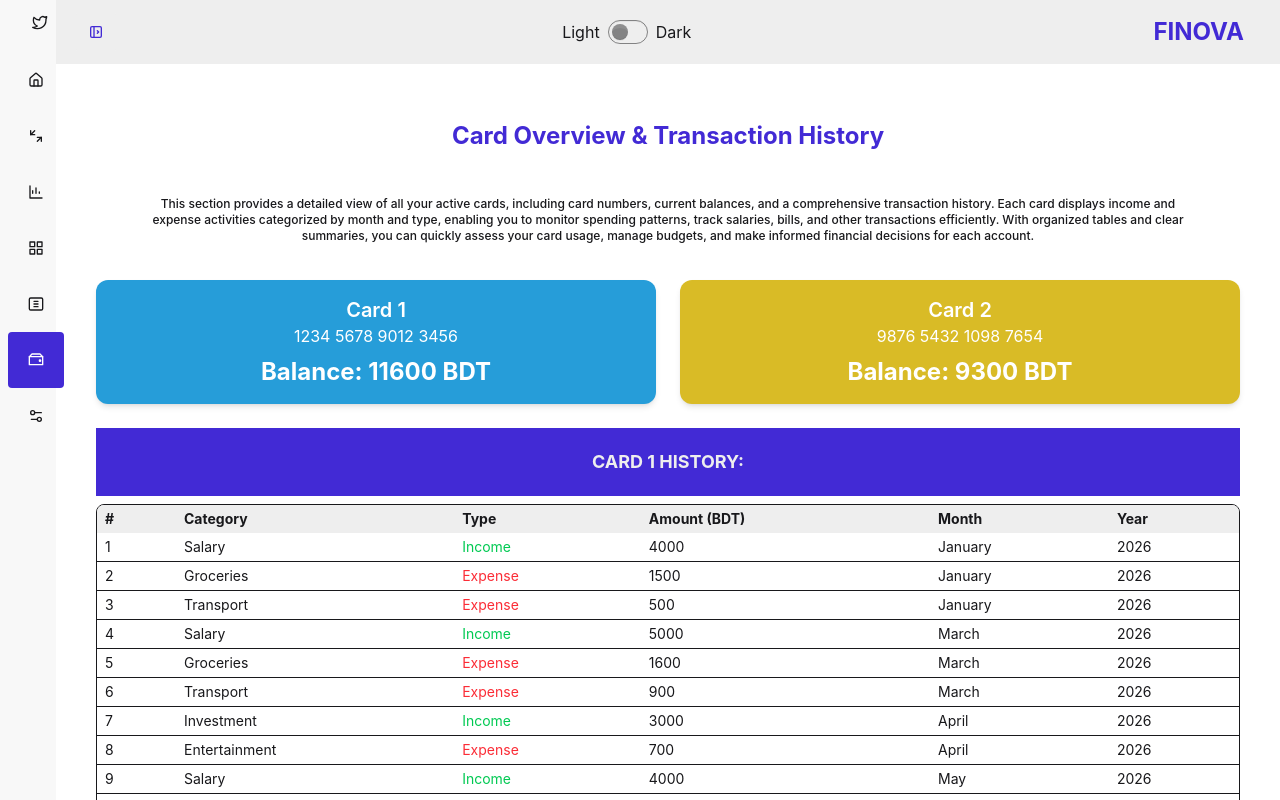
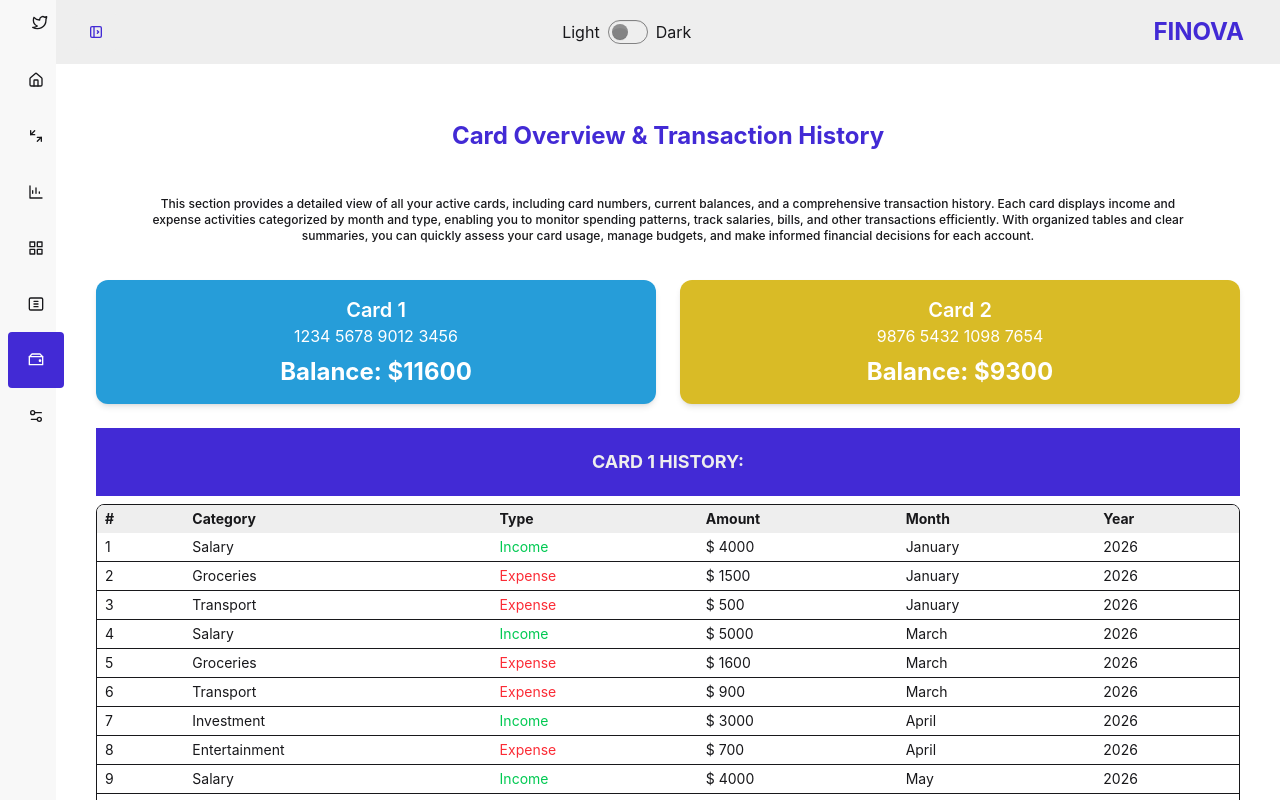
Before and after one commit to sumayaislamm/finance_dashboard, a React (Vite) app: page /wallets in a window 1280 px wide. Shown: the top 800 px of the page. Built offline with nearby package versions, Linux system fonts and the light colour scheme.

Commit message:
some errors handle

```diff
--- a/src/pages/Dashboard/Dashboard.jsx
+++ b/src/pages/Dashboard/Dashboard.jsx
@@ -135,7 +135,7 @@ const Dashboard = () => {
                 <div className="text-center my-4">
                     {totalExpense > totalIncome ? (
                         <p className="text-red-500 font-semibold">
-                            You are spending more than earning ⚠️
+                            You are spending more than your total balance ⚠️
                         </p>
                     ) : (
                         <p className="text-green-500 font-semibold">
--- a/src/pages/Transactions/Transactions.jsx
+++ b/src/pages/Transactions/Transactions.jsx
@@ -15,7 +15,7 @@ const Transactions = () => {
 
     const [form, setForm] = useState({
         id: null,
-        date: "",
+        month: "",
         amount: "",
         category: "",
         type: "expense",
@@ -141,7 +141,7 @@ const Transactions = () => {
                         onChange={(e) =>
                             setForm({ ...form, month: e.target.value })
                         }
-                        className="border p-2 mr-2"
+                        className="border p-2 mr-2 gap-3 my-10"
                     >
                         <option value="">Select Month</option>
                         <option value="January">January</option>
--- a/src/pages/Wallets/Wallets.jsx
+++ b/src/pages/Wallets/Wallets.jsx
@@ -44,7 +44,7 @@ const Wallets = () => {
                             <h3 className="text-xl font-semibold text-white">{wallet.name}</h3>
                             <p className="text-white mb-2">{wallet.number}</p>
                             <p className="text-white font-bold text-2xl">
-                                Balance: {wallet.balance} BDT
+                                Balance: ${wallet.balance}
                             </p>
                         </div>
                         {role === "Admin" && (
@@ -81,7 +81,7 @@ const Wallets = () => {
                                     <th className="px-2 py-1">#</th>
                                     <th className="px-2 py-1">Category</th>
                                     <th className="px-2 py-1">Type</th>
-                                    <th className="px-2 py-1">Amount (BDT)</th>
+                                    <th className="px-2 py-1">Amount</th>
                                     <th className="px-2 py-1">Month</th>
                                     <th className="px-2 py-1">Year</th>
                                 </tr>
@@ -97,7 +97,7 @@ const Wallets = () => {
                                                     {t.type.charAt(0).toUpperCase() + t.type.slice(1)}
                                                 </span>
                                             </td>
-                                            <td className="px-2 py-1">{t.amount}</td>
+                                            <td className="px-2 py-1">$ {t.amount}</td>
                                             <td className="px-2 py-1">{t.month}</td>
                                             <td className="px-2 py-1">{t.year}</td>
                                         </tr>
```
Also changed, not shown: 1 other file (tests, documents, lock files or other folders).
